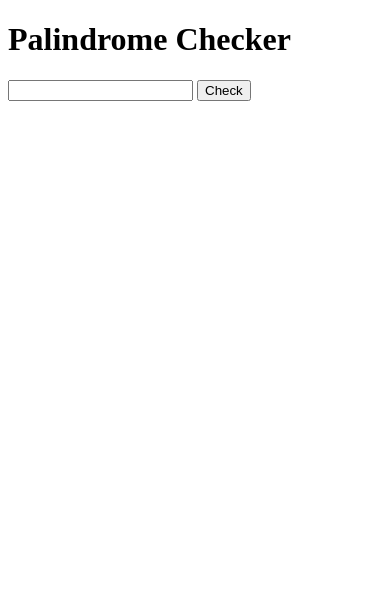
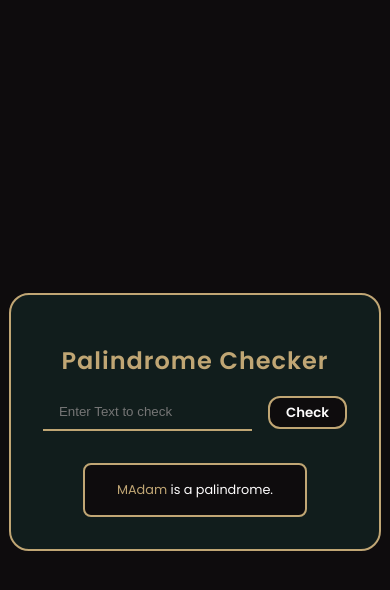
Before and after one commit to SudipKhatri036/Palindrome-checker, a plain HTML site: page index.html in a window 390 px wide. Drawn offline with Linux system fonts and the light colour scheme.

Commit message:
Added styles & responsiveness

```diff
--- a/index.html
+++ b/index.html
@@ -3,16 +3,23 @@
   <head>
     <meta charset="UTF-8" />
     <meta name="viewport" content="width=device-width, initial-scale=1.0" />
+    <link rel="stylesheet" href="styles.css" />
     <title>Palindrome Checker</title>
   </head>
   <body>
     <div id="content-container">
-      <div>
+      <div id="content">
         <h1>Palindrome Checker</h1>
         <div class="palindrome-container">
-          <input type="text" id="text-input" />
+          <input
+            type="text"
+            id="text-input"
+            placeholder="Enter Text to check"
+          />
           <button id="check-btn">Check</button>
-          <div id="result"></div>
+        </div>
+        <div id="result">
+          <span id="result-highlight">MAdam</span> is a palindrome.
         </div>
       </div>
     </div>
--- a/styles.css
+++ b/styles.css
@@ -0,0 +1,119 @@
+@import url("https://fonts.googleapis.com/css2?family=Poppins:wght@400;600&display=swap");
+
+*::before,
+*::after {
+  box-sizing: border-box;
+}
+
+body {
+  width: 100%;
+  height: 100%;
+  margin: 0;
+  padding: 0;
+  font-family: "Poppins", sans-serif;
+  font-size: 1rem;
+}
+
+#content-container {
+  max-width: 1440px;
+  width: 100%;
+  height: calc(100vh - 0px);
+  display: flex;
+  background-color: #0e0c0d;
+  justify-content: center;
+  align-items: center;
+}
+
+#content {
+  border: 2px solid #c0a674;
+  display: flex;
+  flex-direction: column;
+  background-color: #111d1c;
+  align-items: center;
+  padding: 2rem;
+  color: #fdfcfc;
+  border-radius: 20px;
+}
+
+#content h1 {
+  font-size: 2rem;
+  color: #c0a674;
+  font-weight: 600;
+  letter-spacing: 1px;
+  text-transform: capitalize;
+}
+
+.palindrome-container {
+  display: flex;
+  flex-wrap: wrap;
+  justify-content: center;
+  align-items: center;
+}
+
+#text-input {
+  outline: none;
+  padding: 0.6rem 1rem;
+  margin-right: 1rem;
+  background-color: transparent;
+  color: #fdfcfc;
+  border: none;
+  border-bottom: 2px solid #c0a674;
+  transition: all 0.3s ease;
+}
+
+#text-input:focus {
+  border-bottom: 2px solid #0e0c0d;
+}
+
+#check-btn {
+  border: none;
+  font-weight: 700;
+  background-color: #0e0c0d;
+  color: #fdfcfc;
+  padding: 0.3rem 1rem;
+  border-radius: 12px;
+  cursor: pointer;
+  border: 2px solid #c0a674;
+  font-family: inherit;
+  transition: all 0.3s ease-in-out;
+}
+
+#check-btn:hover {
+  background-color: #c0a674;
+  color: #0e0c0d;
+  border: 2px solid #0e0c0d;
+}
+
+#result {
+  margin-top: 2rem;
+  background-color: #0e0c0d;
+  padding: 1rem 2rem;
+  border: 2px solid #c0a674;
+  border-radius: 8px;
+}
+
+#result-highlight {
+  color: #c0a674;
+}
+/* Media Query Starts */
+@media only screen and (max-width: 455px) {
+  body {
+    font-size: 0.8rem;
+  }
+  #content h1 {
+    font-size: 1.5rem;
+  }
+}
+
+@media only screen and (max-width: 354px) {
+  #content h1 {
+    font-size: 1rem;
+  }
+  .palindrome-container {
+    flex-direction: column;
+  }
+  #check-btn {
+    margin-top: 1rem;
+  }
+}
+/* Media Query Ends */
```
